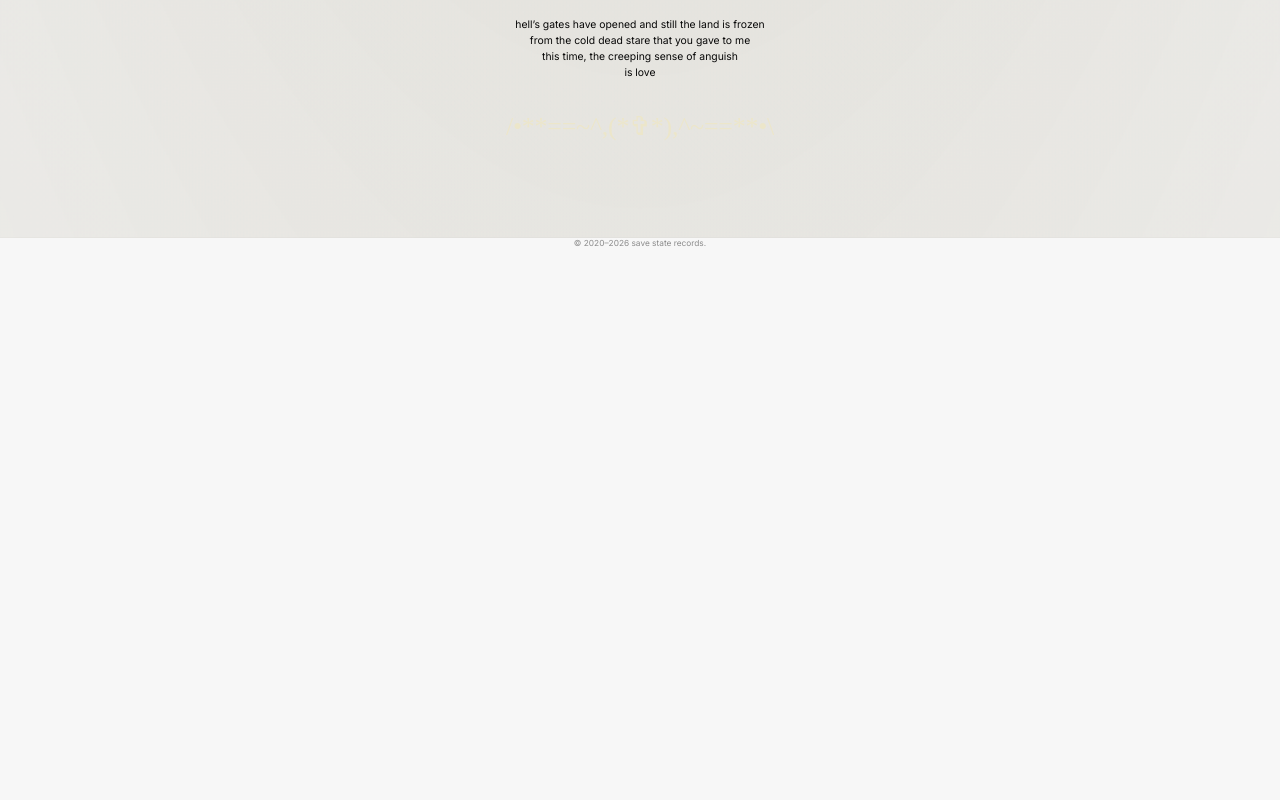
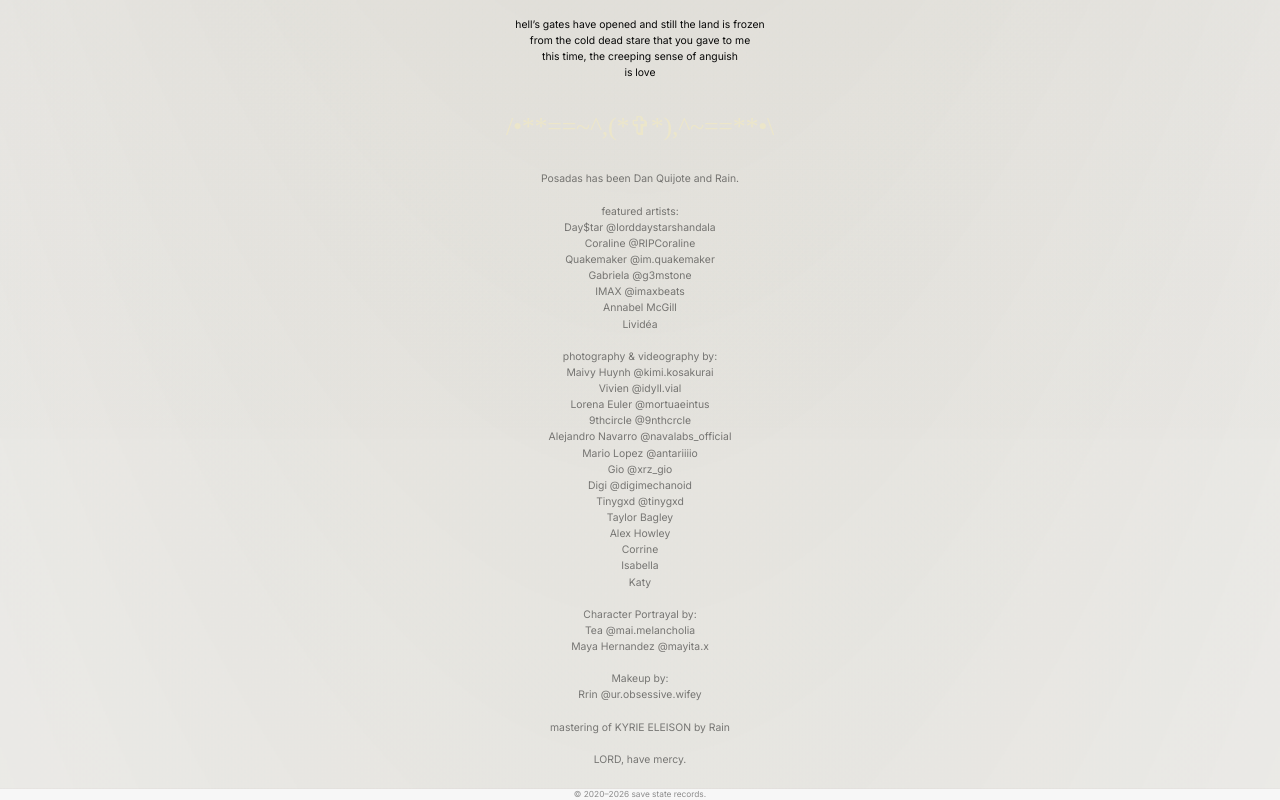
Before and after one commit to savestaterecords/save-state-lyrics, a React (Vite) app: page /posadas/kyrie-eleison/ in a window 1280 px wide. Shown: the part 8178-8978 px from the top of the page. Before the commit the page ends 8428 px from the top, so only its background shows below. Built offline with nearby package versions, Linux system fonts and the light colour scheme.

Commit message:
added credits to KYRIE ELEISON

```diff
--- a/src/data/releases/Posadas/kyrie-eleison.ts
+++ b/src/data/releases/Posadas/kyrie-eleison.ts
@@ -29,6 +29,45 @@ const kyrieEleison: Release = {
     type: "album",
     releaseDate: 231031,
     tracklist: parseTrackList(titlesSource),
+    credits: `
+    Posadas has been Dan Quijote and Rain.
+
+    featured artists:
+    Day$tar @lorddaystarshandala
+    Coraline @RIPCoraline
+    Quakemaker @im.quakemaker
+    Gabriela @g3mstone
+    IMAX @imaxbeats
+    Annabel McGill
+    Lividéa
+
+    photography & videography by:
+    Maivy Huynh @kimi.kosakurai
+    Vivien @idyll.vial
+    Lorena Euler @mortuaeintus
+    9thcircle @9nthcrcle
+    Alejandro Navarro @navalabs_official
+    Mario Lopez @antariiiio
+    Gio @xrz_gio
+    Digi @digimechanoid
+    Tinygxd @tinygxd
+    Taylor Bagley
+    Alex Howley
+    Corrine
+    Isabella
+    Katy
+
+    Character Portrayal by:
+    Tea @mai.melancholia
+    Maya Hernandez @mayita.x
+
+    Makeup by:
+    Rrin @ur.obsessive.wifey
+
+    mastering of KYRIE ELEISON by Rain
+
+    LORD, have mercy.
+    `,
 
     theme: {
         Hue: 0,
--- a/src/style/ReleaseView.css
+++ b/src/style/ReleaseView.css
@@ -298,3 +298,21 @@
     color: #ff0000;
     opacity: 0.85;
 }
+
+.release-foot {
+    padding-bottom: 1rem;
+}
+
+.release-credits {
+    width: 100%;
+    margin-top: -4rem;
+    font-family: var(--font-sans), serif;
+    font-size: .5rem;
+    font-weight: 400;
+    line-height: 1.55;
+    letter-spacing: 0;
+    opacity: .5;
+
+    white-space: pre-line;
+    text-align: center;
+}
--- a/src/types/Release.ts
+++ b/src/types/Release.ts
@@ -15,6 +15,7 @@ export type Release = {
     releaseDate: number
     tracklist: { title: string; slug: string }[]
     theme?: ReleaseTheme
+    credits?: string
 }
 
 export type ReleaseTheme = {
--- a/src/views/ReleaseView.tsx
+++ b/src/views/ReleaseView.tsx
@@ -158,6 +158,15 @@ export default function ReleaseView({ release }: ReleaseViewProps) {
                     )
                 })}
             </div>
+
+            {release.credits && (
+                <div className="site-column release-foot">
+                    <p className="release-credits">
+                        {release.credits}
+                    </p>
+                </div>
+            )}
+
         </div>
     )
 }
```
